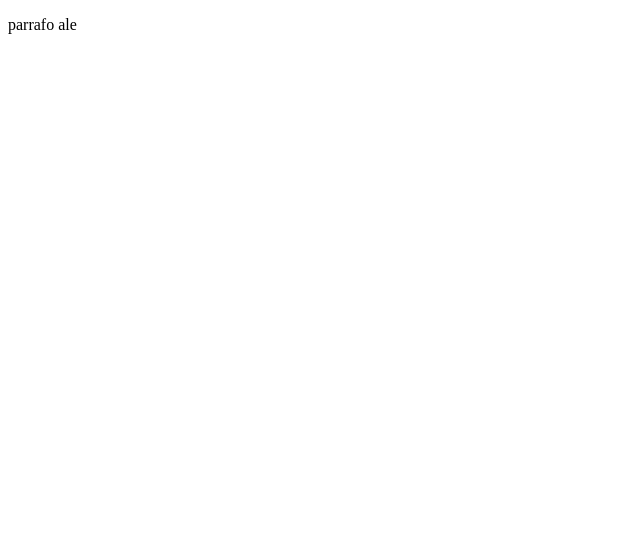
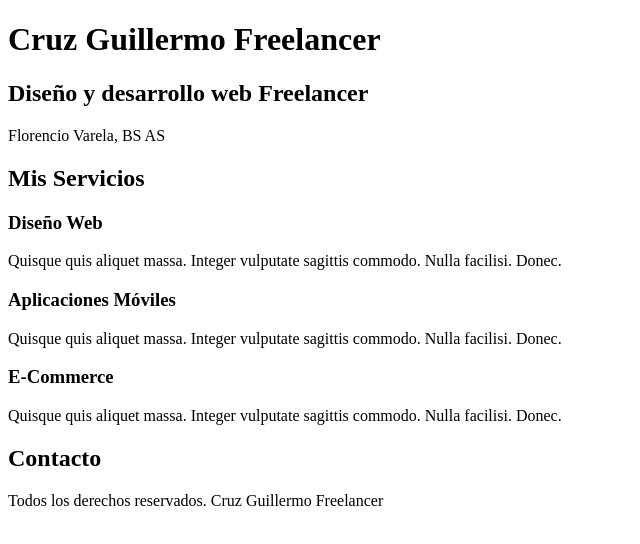
Before and after one commit to aplicacionesmoviles/proyectoweb, a plain HTML site: page index.html in a window 1280 px wide. Shown: the whole page, without its empty margins (0-640 px from the left). Drawn offline with Linux system fonts and the light colour scheme.

Commit message:
estructure el codigo

```diff
--- a/index.html
+++ b/index.html
@@ -6,7 +6,40 @@
     <title>Mi pagina web</title>
 </head>
 <body>
-    <p> parrafo ale </p>
+    <header>
+         <h1> Cruz Guillermo Freelancer </h1>
+    </header>
+    <section>  <!--no hace parte del contenido ppal entonces lo pongo denro del ssection-->
+            <h2> Diseño y desarrollo web Freelancer</h2>
+            <p>Florencio Varela, BS AS</p>
+    </section>
+    <main>
+        <h2>Mis Servicios</h2>
+        <section>
+            <h3>Diseño Web</h3>
+            <p>Quisque quis aliquet massa. Integer vulputate sagittis commodo. Nulla facilisi. Donec.</p>
+        </section>
+
+        <section>
+            <h3>Aplicaciones Móviles</h3>
+            <p>Quisque quis aliquet massa. Integer vulputate sagittis commodo. Nulla facilisi. Donec.</p>
+        </section>
+
+        <section>
+            <h3>E-Commerce</h3>
+            <p>Quisque quis aliquet massa. Integer vulputate sagittis commodo. Nulla facilisi. Donec.</p>
+        </section>
+
+    </main>
+
+   <section> <!--voy a meter un formulario mas adelante asi que debe estar dentro de una seccion-->
+        <h2>Contacto</h2>
+
+
+   </section>
+    <footer>
+        <p>Todos los derechos reservados. Cruz Guillermo Freelancer</p>
+    </footer>
 
 </body>
 </html>
```
